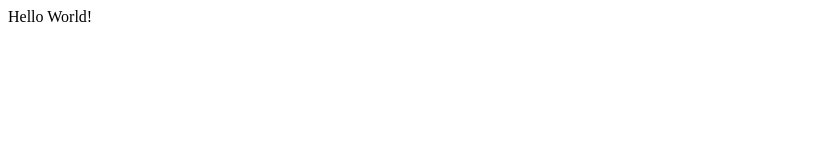
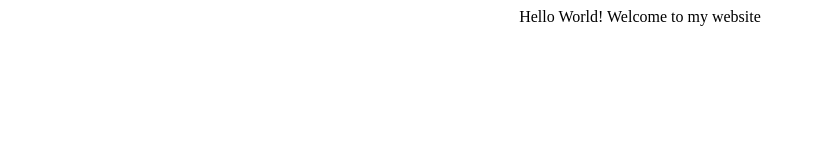
Before and after one commit to alfatah/alfatah.github.io, a plain HTML site: page index.html in a window 1280 px wide. Shown: the whole page, without its empty margins (0-815 px from the left). Drawn offline with Linux system fonts and the light colour scheme.

Commit message:
Update index.html

```diff
--- a/index.html
+++ b/index.html
@@ -1,12 +1,3 @@
-<!DOCTYPE html>
 <html>
-<head>
-    <title>Hello World Javascript</title>
-</head>
-<body>
-    <script>
-        console.log("Saya belajar Javascript");
-        document.write("Hello World!");
-    </script>
-</body>
-</html>
+<center>Hello World! Welcome to my website</center>
+    </html>
```
